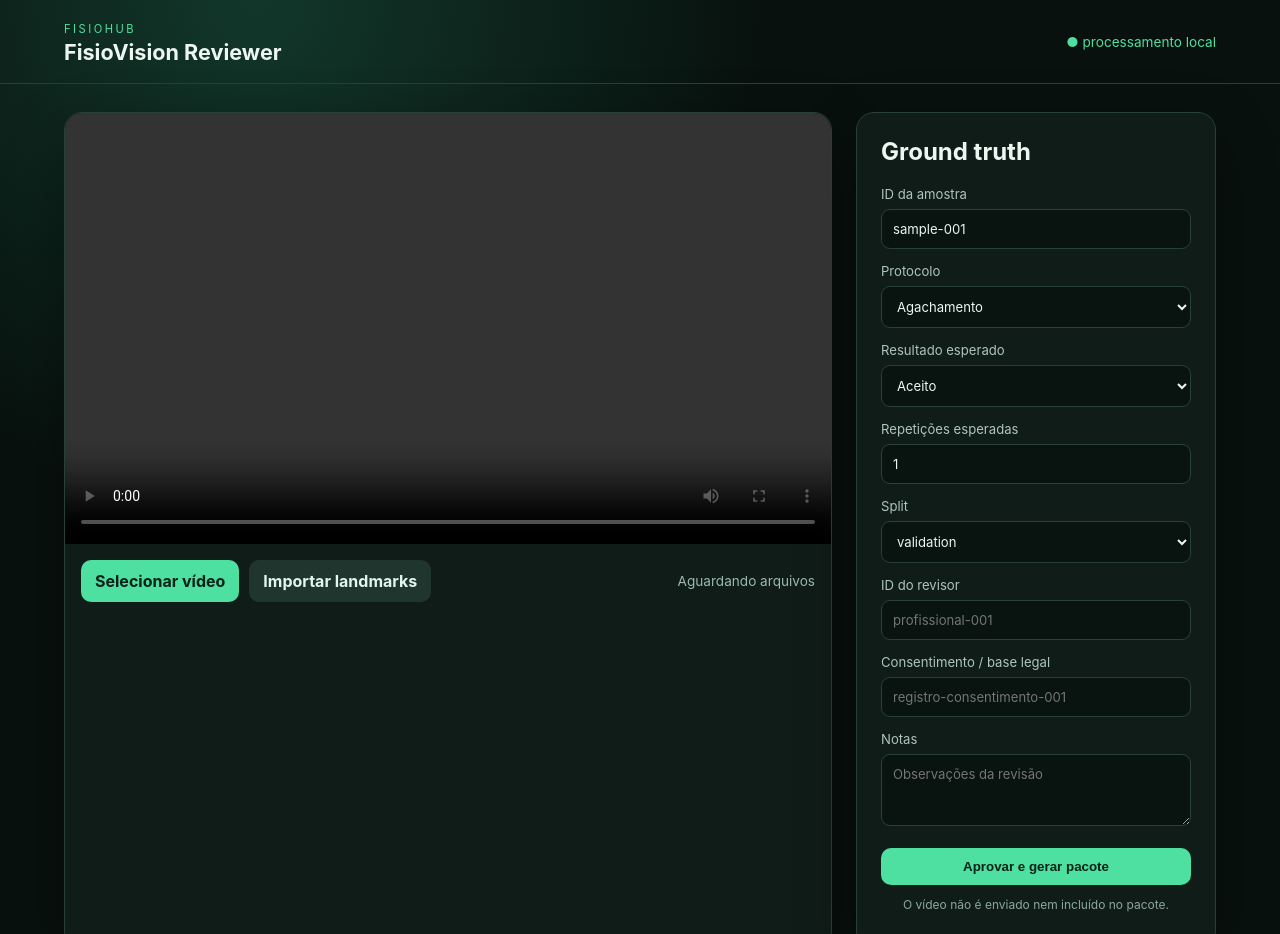
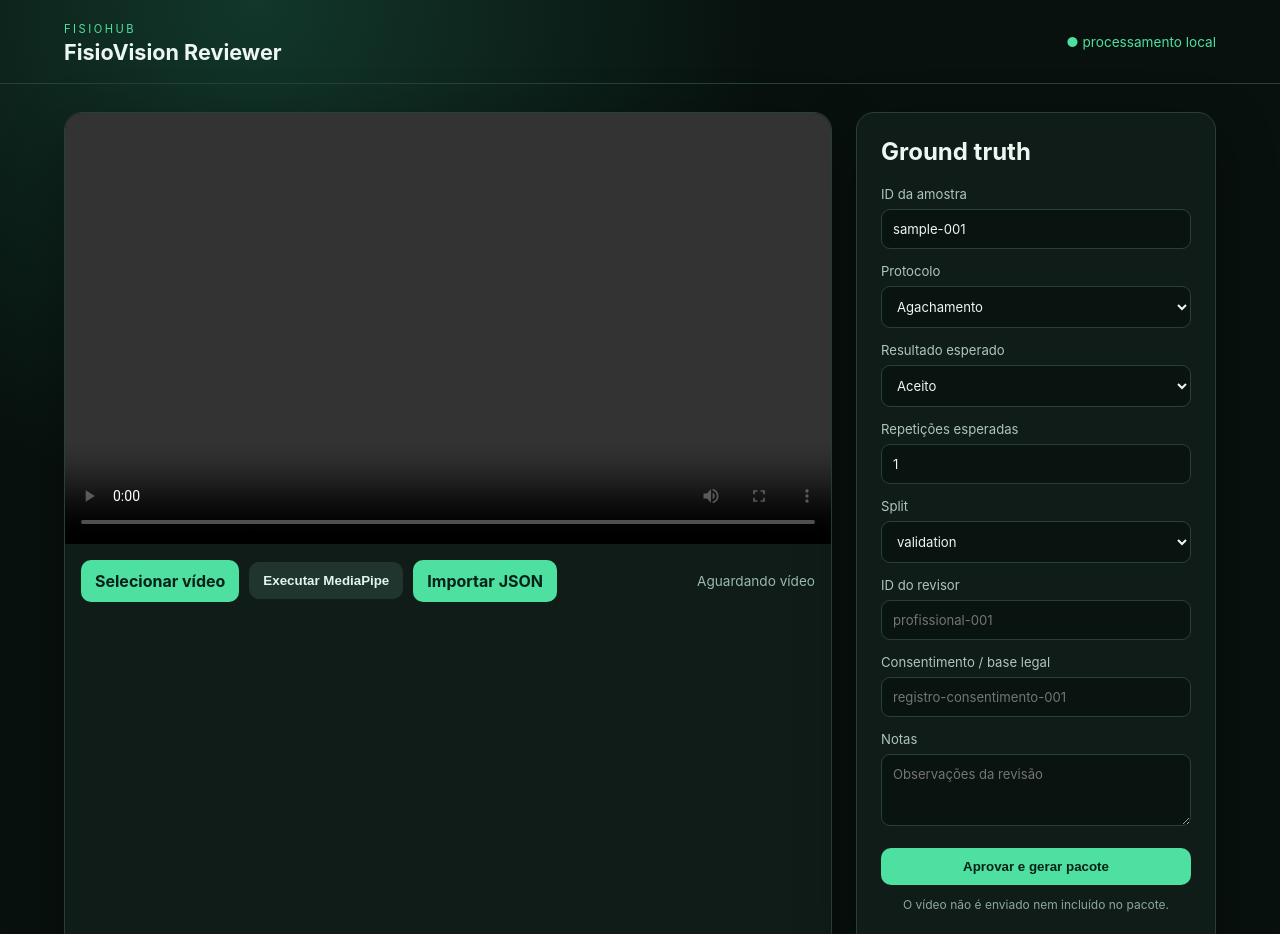
Before and after one commit to Roplentz/fisiovision, a website: page apps/reviewer/index.html in a window 1280 px wide. Shown: the top 934 px of the page. Drawn offline with Linux system fonts and the light colour scheme.

Commit message:
feat(sprint-7): run MediaPipe directly in local reviewer

```diff
--- a/apps/reviewer/index.html
+++ b/apps/reviewer/index.html
@@ -14,8 +14,10 @@
       <div class="stage"><video id="video" controls playsinline></video><canvas id="overlay"></canvas><div id="empty">Selecione um vídeo autorizado</div></div>
       <div class="toolbar">
         <label class="button">Selecionar vídeo<input id="videoInput" type="file" accept="video/*" hidden></label>
-        <label class="button secondary">Importar landmarks<input id="landmarksInput" type="file" accept=".json,application/json" hidden></label>
-        <span id="status">Aguardando arquivos</span>
+        <button id="runMediaPipe" class="button secondary" disabled>Executar MediaPipe</button>
+        <button id="cancelMediaPipe" class="button danger" hidden>Cancelar</button>
+        <label class="button ghost">Importar JSON<input id="landmarksInput" type="file" accept=".json,application/json" hidden></label>
+        <progress id="progress" max="1" value="0" hidden></progress><span id="status">Aguardando vídeo</span>
       </div>
     </section>
     <aside class="card form">
```
